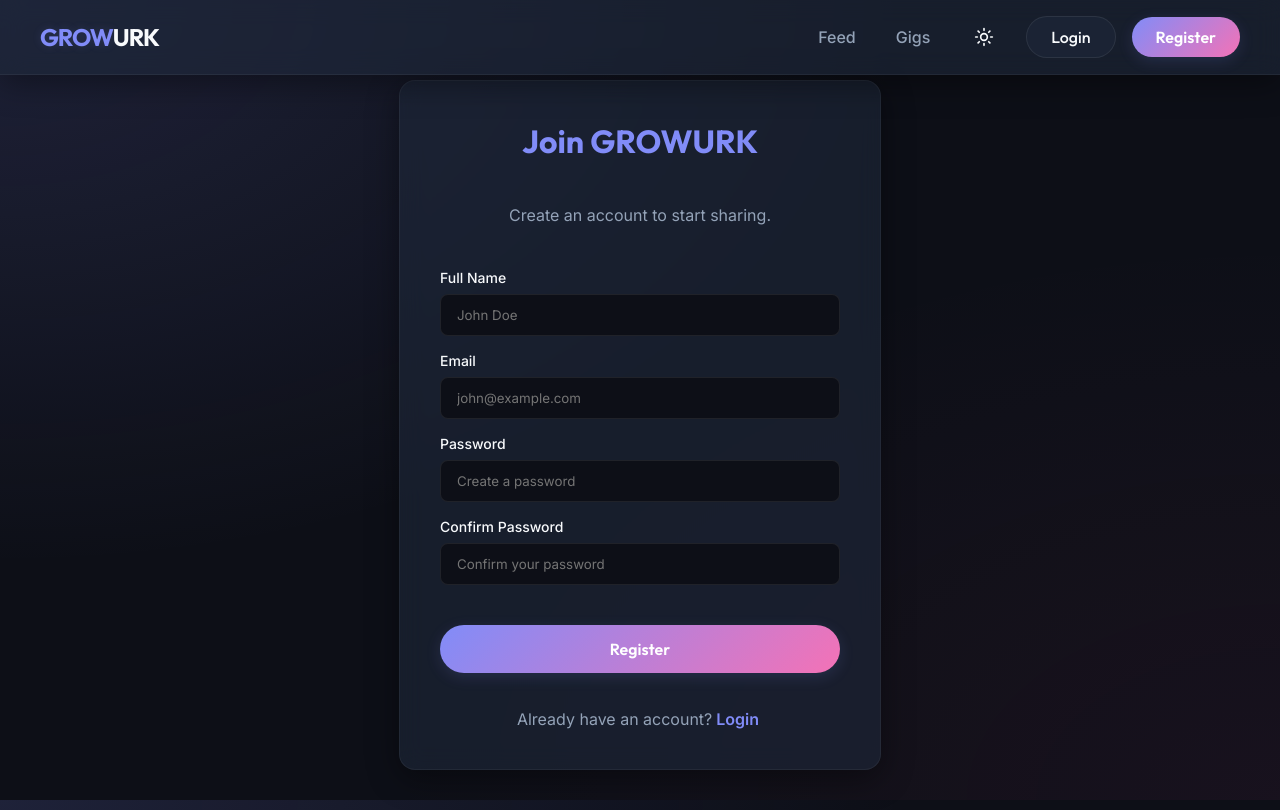
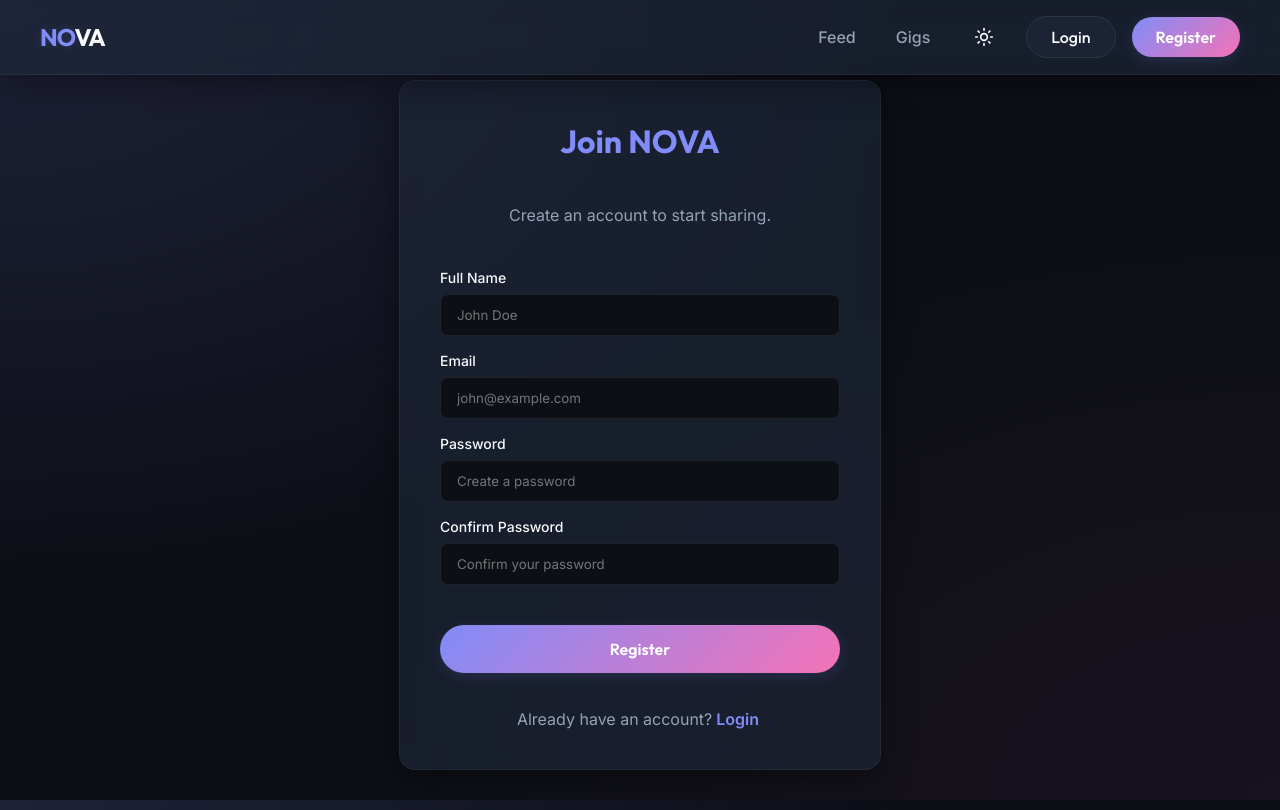
Before and after one commit to meerqamar/Social-Platform, a React (Vite) app: page /register in a window 1280 px wide. Built offline with nearby package versions, Linux system fonts and the light colour scheme.

Commit message:
Rename platform brand to NOVA

```diff
--- a/index.html
+++ b/index.html
@@ -4,7 +4,7 @@
     <meta charset="UTF-8" />
     <link rel="icon" type="image/svg+xml" href="/favicon.svg" />
     <meta name="viewport" content="width=device-width, initial-scale=1.0" />
-    <title>week3-labs</title>
+    <title>Nova Marketplace</title>
   </head>
   <body>
     <div id="root"></div>
--- a/src/components/Header.jsx
+++ b/src/components/Header.jsx
@@ -16,7 +16,7 @@ const Header = ({ onNavigate }) => {
     <header className="header">
       <div className="header-container">
         <h1 className="logo" onClick={() => onNavigate('/')} style={{ cursor: 'pointer' }}>
-          GROWURK
+          NOVA
         </h1>
 
         <nav className="nav">
--- a/src/components/Navbar/Navbar.jsx
+++ b/src/components/Navbar/Navbar.jsx
@@ -30,7 +30,7 @@ const Navbar = () => {
     <header className="navbar glass-panel">
       <div className="navbar-container">
         <NavLink to="/" className="brand" onClick={() => setIsMobileMenuOpen(false)}>
-          <span className="brand-glow">GROW</span>URK
+          <span className="brand-glow">NO</span>VA
         </NavLink>
 
         {/* Desktop Nav */}
--- a/src/pages/GigsPage.jsx
+++ b/src/pages/GigsPage.jsx
@@ -33,7 +33,7 @@ const GigsPage = () => {
     <div className="main-content" style={{ display: 'flex', flexDirection: 'column', gap: '32px' }}>
 
       <section>
-        <h1 style={{ marginBottom: '24px' }}>GROWURK Gig Listings</h1>
+        <h1 style={{ marginBottom: '24px' }}>NOVA Gig Listings</h1>
 
         {/* Lab 5 Search Box */}
         <div style={{ marginBottom: '24px', position: 'relative', maxWidth: '400px' }}>
--- a/src/pages/RegisterPage.jsx
+++ b/src/pages/RegisterPage.jsx
@@ -66,7 +66,7 @@ const RegisterPage = () => {
         animate={{ opacity: 1, scale: 1 }}
         className="auth-form glass-panel"
       >
-        <h2>Join GROWURK</h2>
+        <h2>Join NOVA</h2>
         <p>Create an account to start sharing.</p>
 
         {error && <div className="error-message">{error}</div>}
```
